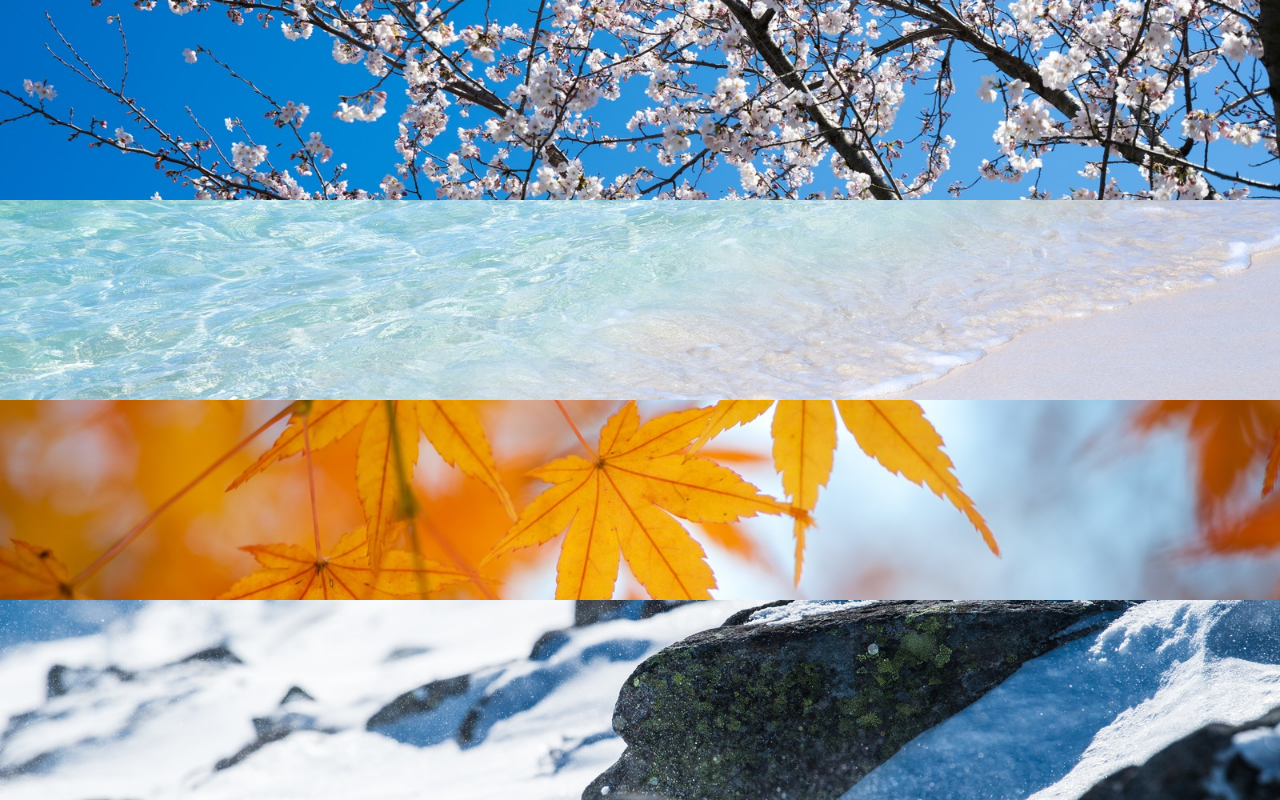
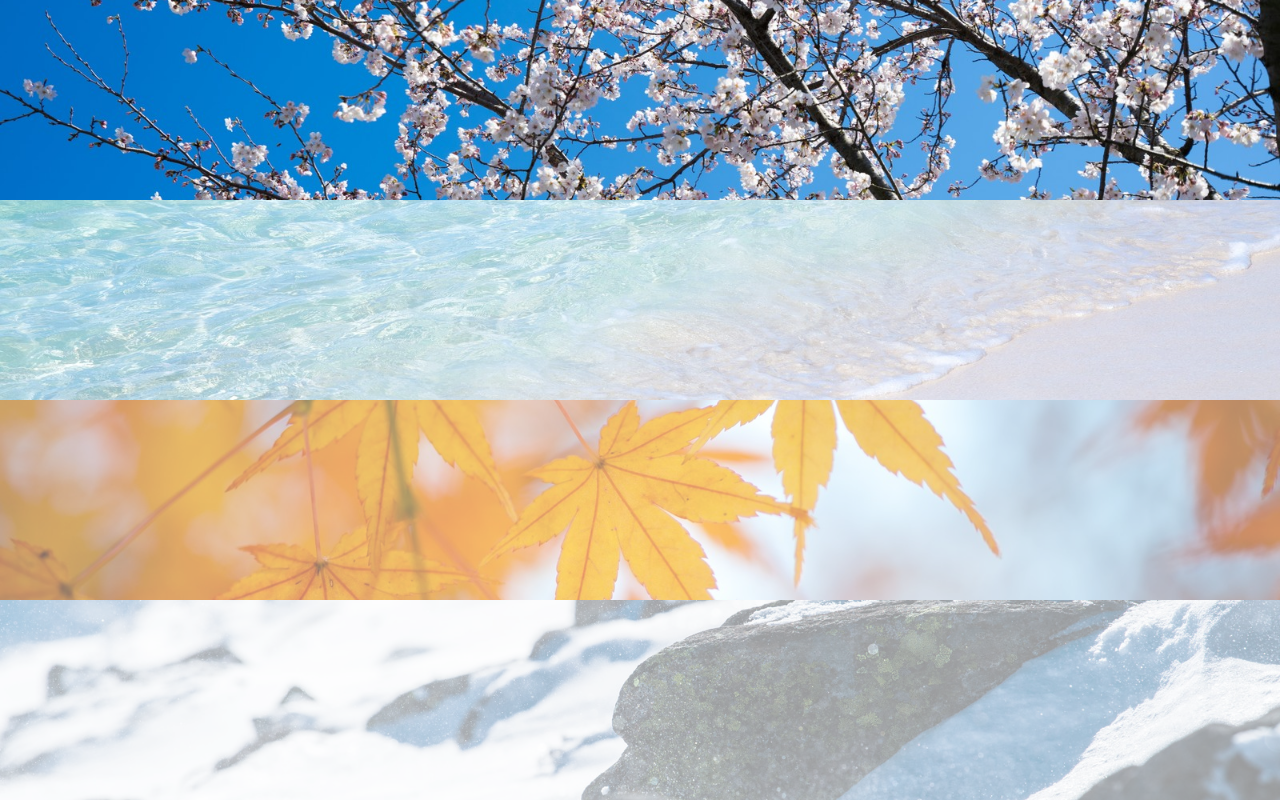
Before and after one commit to shussaa327/exercise1-6, a plain HTML site: page index.html in a window 1280 px wide. Drawn offline with Linux system fonts and the light colour scheme.

Commit message:
[Add] 背景画像の透過

```diff
--- a/style.css
+++ b/style.css
@@ -1,6 +1,7 @@
 *{
 	margin: 0;
 	padding: 0;
+	box-sizing: border-box;
 }
 
 .box1{
@@ -9,6 +10,7 @@
 	background-image: url(img/box1.jpg);
 	background-size: cover;
 	background-position: center;
+	opacity: 1.0;
 }
 
 .box2{
@@ -17,6 +19,7 @@
 	background-image: url(img/box2.jpg);
 	background-size: cover;
 	background-position: center;
+	opacity: 0.8;
 }
 
 .box3{
@@ -25,6 +28,7 @@
 	background-image: url(img/box3.jpg);
 	background-size: cover;
 	background-position: center;
+	opacity: 0.6;
 }
 .box4{
 	width: 100%;
@@ -32,4 +36,5 @@
 	background-image: url(img/box4.jpg);
 	background-size: cover;
 	background-position: center;
+	opacity: 0.4;
 }
```
